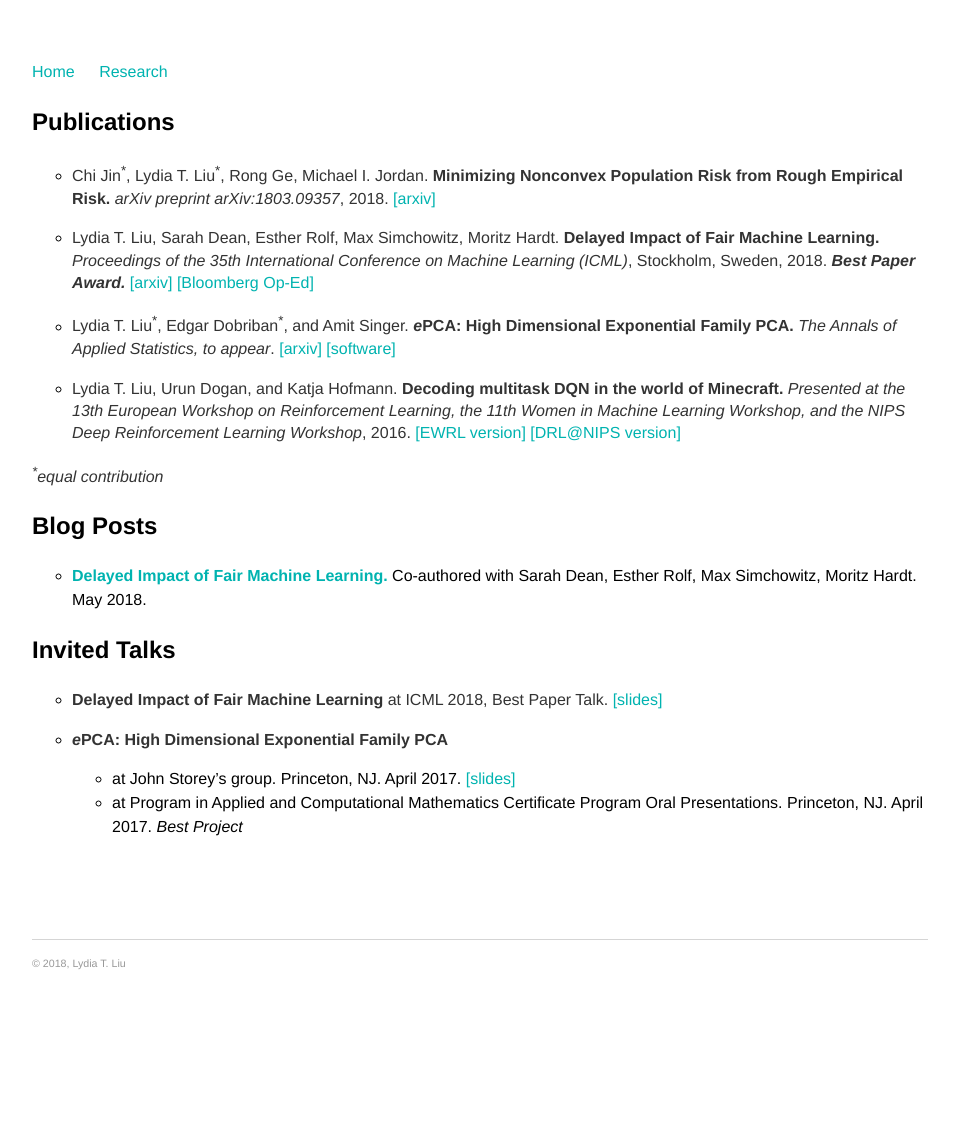
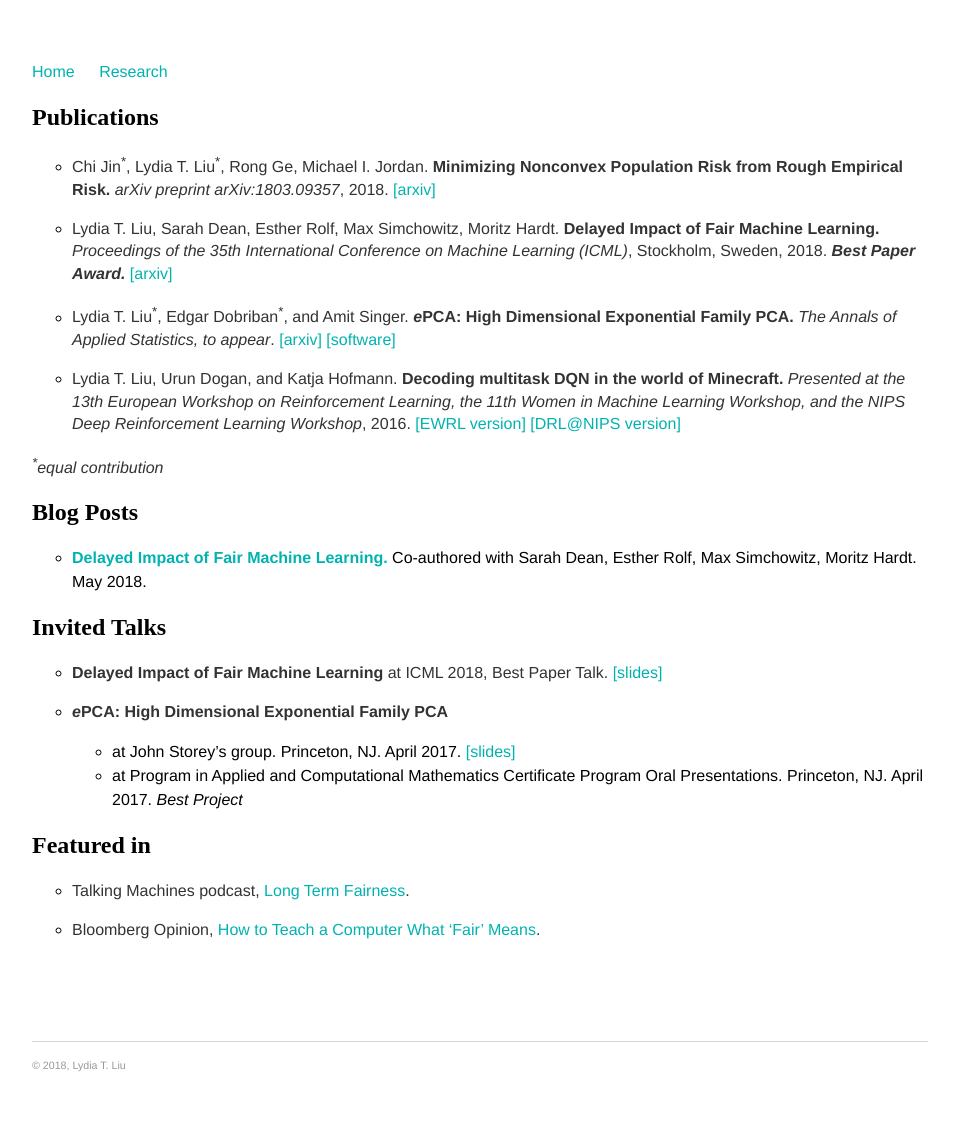
Before and after one commit to serenalwang/serenalwang.github.io, a Jekyll site: the page built from projects.md, in a window 1280 px wide. Shown: the whole page, without its empty margins (160-1119 px from the left). Built offline with Jekyll 4.4.1, drawn with Linux system fonts in a browser that asks for light colours; before the commit the page ends 1033 px from its top, so only the background shows below that.

Commit message:
Update projects.md

```diff
--- a/projects.md
+++ b/projects.md
@@ -3,11 +3,11 @@ layout: default
 title: Research
 ---
 
-### Publications
+## Publications
 
 * Chi Jin<sup>\*</sup>, Lydia T. Liu<sup>\*</sup>, Rong Ge, Michael I. Jordan. **Minimizing Nonconvex Population Risk from Rough Empirical Risk.** *arXiv preprint arXiv:1803.09357*, 2018. [[arxiv]](http://arxiv.org/abs/1803.09357)
 
-* Lydia T. Liu, Sarah Dean, Esther Rolf, Max Simchowitz, Moritz Hardt. **Delayed Impact of Fair Machine Learning.** *Proceedings of the 35th International Conference on Machine Learning (ICML)*, Stockholm, Sweden, 2018. ***Best Paper Award.*** [[arxiv]](http://arxiv.org/abs/1803.04383) [[Bloomberg Op-Ed]](https://www.bloomberg.com/view/articles/2018-03-15/computer-algorithms-need-to-know-what-fair-means)
+* Lydia T. Liu, Sarah Dean, Esther Rolf, Max Simchowitz, Moritz Hardt. **Delayed Impact of Fair Machine Learning.** *Proceedings of the 35th International Conference on Machine Learning (ICML)*, Stockholm, Sweden, 2018. ***Best Paper Award.*** [[arxiv]](http://arxiv.org/abs/1803.04383)
 
 * Lydia T. Liu<sup>\*</sup>, Edgar Dobriban<sup>\*</sup>, and Amit Singer. ***e*****PCA: High Dimensional Exponential Family PCA.** *The Annals of Applied Statistics, to appear*. [[arxiv]](http://arxiv.org/abs/1611.05550) [[software]](http://github.com/lydiatliu/epca/)
 
@@ -15,14 +15,20 @@ title: Research
 
 *<sup>\*</sup>equal contribution*
 
-### Blog Posts
+## Blog Posts
 
 * [**Delayed Impact of Fair Machine Learning.**](http://bair.berkeley.edu/blog/2018/05/17/delayed-impact/) Co-authored with Sarah Dean, Esther Rolf, Max Simchowitz, Moritz Hardt. May 2018.
 
-### Invited Talks
+## Invited Talks
 
 * **Delayed Impact of Fair Machine Learning** at ICML 2018, Best Paper Talk. [[slides]](/assets/icml_talk_2018.pdf)
 
 * ***e*****PCA: High Dimensional Exponential Family PCA**
   * at John Storey's group. Princeton, NJ. April 2017. [[slides]](/assets/epca_talk_apr20.pdf)
   * at Program in Applied and Computational Mathematics Certificate Program Oral Presentations. Princeton, NJ. April 2017. *Best Project*
+
+## Featured in
+
+* Talking Machines podcast, [Long Term Fairness](https://www.thetalkingmachines.com/episodes/long-term-fairness).
+
+* Bloomberg Opinion, [How to Teach a Computer What ‘Fair’ Means](https://www.bloomberg.com/view/articles/2018-03-15/computer-algorithms-need-to-know-what-fair-means).
```
